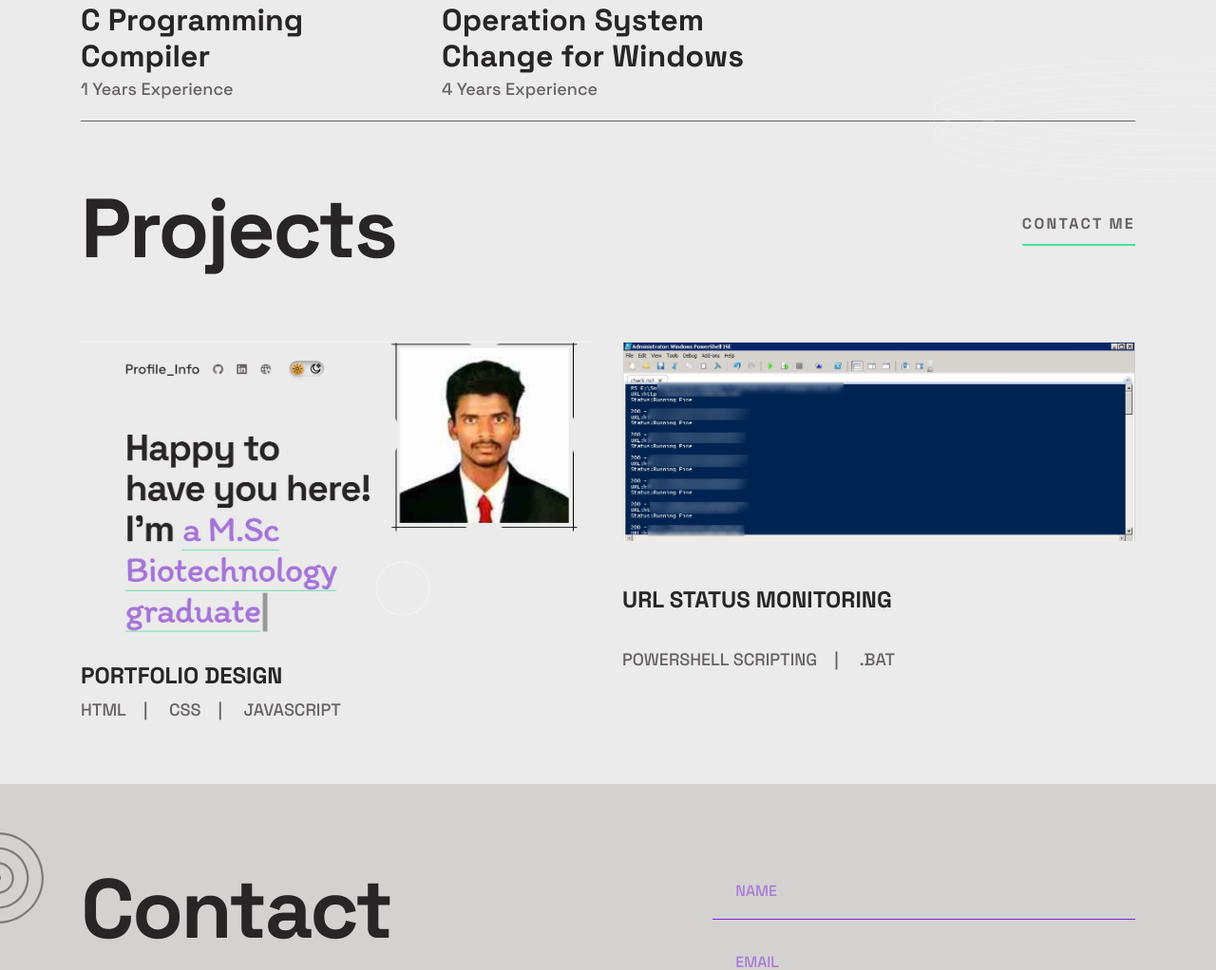
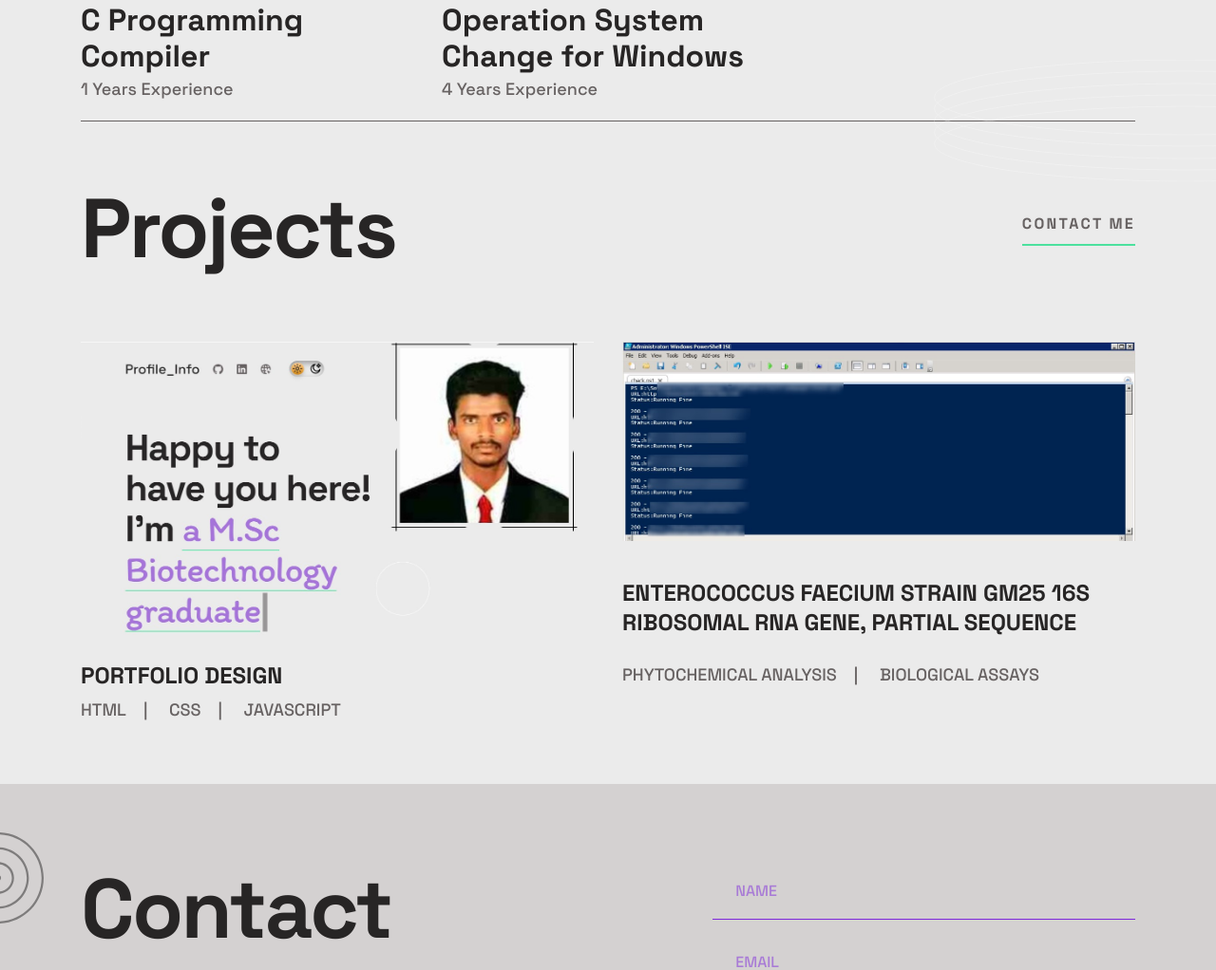
Before and after one commit to Gopi2003-G/Gopi2003-G.github.io, a plain HTML site: page index.html in a window 1280 px wide. Shown: the part 1778-2800 px from the top of the page at 95% size. Drawn offline with nearby package versions, Linux system fonts and the light colour scheme.

Commit message:
Update index.html

```diff
--- a/index.html
+++ b/index.html
@@ -205,14 +205,14 @@
                                  width-="343"
                                  height="253" />
                         </picture>
-                        <h3 class="projects__name">URL STATUS MONITORING</h3>
+                        <h3 class="projects__name">Enterococcus faecium strain GM25 16S ribosomal RNA gene, partial sequence</h3>
                         <p class="projects__tags">
-                            <span>PowerShell Scripting</span><span>|</span>
-                            <span>.bat</span>
+                            <span>Phytochemical Analysis</span><span>|</span>
+                            <span>Biological Assays</span>
                         </p>
                         <div class="projects__links">
-                            <a href="https://github.com/mahalingam-g/URL_STATUS_MONITORING" target="_blank" class="underline">View Project</a>
-                            <a href="https://github.com/mahalingam-g/URL_STATUS_MONITORING" target="_blank" class="underline">View Code</a>
+                            <a href="https://github.com/gopi2003-g/Gopi2003-G.github.io" target="_blank" class="underline">View Project</a>
+                            <a href="https://github.com/mahalingam-g/Gopi2003-G.github.io" target="_blank" class="underline">View Code</a>
                         </div>
                     </div>
                 </div>
```
